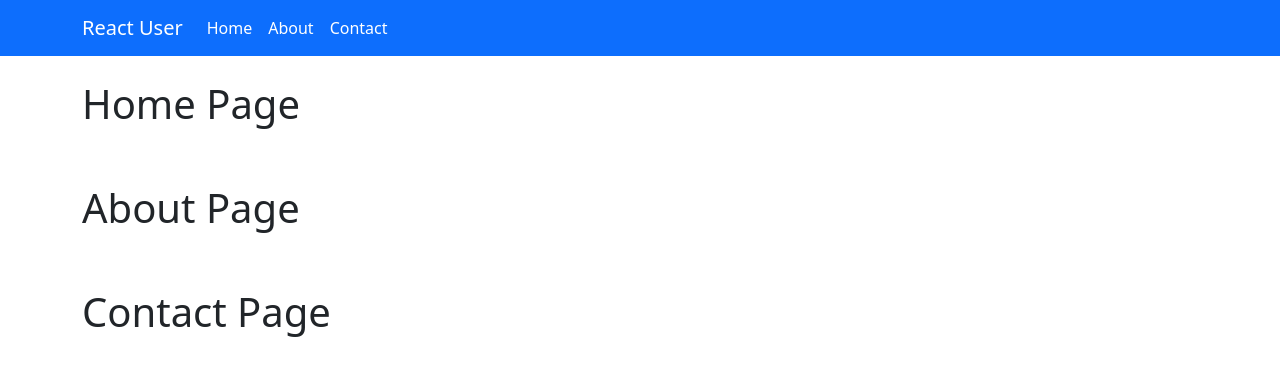
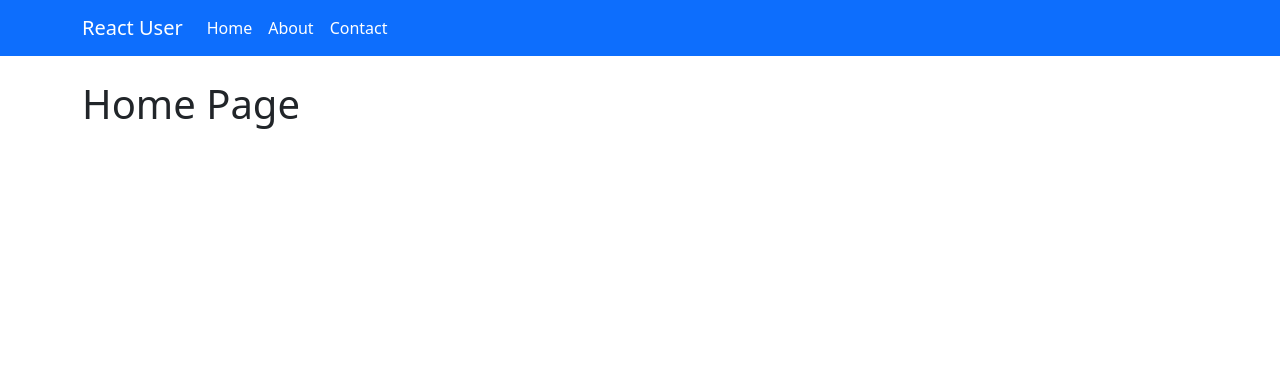
Before and after one commit to sabrina-32-SUST/CRUD-ASSIGNMENT, a React (Create React App) app in the folder assignment/: page / in a window 1280 px wide. Shown: the top 376 px of the page. Built offline with nearby package versions, Linux system fonts and the light colour scheme.

Commit message:
routing  added

```diff
--- a/assignment/package.json
+++ b/assignment/package.json
@@ -9,6 +9,7 @@
     "bootstrap": "^5.1.1",
     "react": "^17.0.2",
     "react-dom": "^17.0.2",
+    "react-router-dom": "^5.3.0",
     "react-scripts": "4.0.3",
     "web-vitals": "^1.1.2"
   },
--- a/assignment/src/App.js
+++ b/assignment/src/App.js
@@ -4,17 +4,25 @@ import Home from "./component/pages/Home";
 import About from './component/pages/About';
 import Contact from './component/pages/Contact';
 import Navbar from './component/layout/navbar';
+import { BrowserRouter as Router, Route, Switch } from 'react-router-dom';
+
 function App() {
   return (
-    <div className="App">
+    <Router>
+      <div className="App">
 
-<Navbar />
-     <Home />
-     <About />
-     <Contact />
+        <Navbar />
 
+        <Switch>
+          <Route exact path="/" component = {Home} />
 
-    </div>
+          <Route exact path="/" component = {About} />
+          <Route exact path="/" component = {Contact} />
+
+          </Switch>
+
+      </div>
+    </Router>
   );
 }
 
--- a/assignment/src/component/layout/navbar.js
+++ b/assignment/src/component/layout/navbar.js
@@ -13,13 +13,13 @@ const Navbar = () => {
                 <div class="collapse navbar-collapse"  >
                     <ul class="navbar-nav me-auto mb-2 mb-lg-0">
                         <li class="nav-item">
-                            <a class="nav-link active" aria-current="page" href="#">Home</a>
+                            <a class="nav-link active" aria-current="page" href="\home">Home</a>
                         </li>
                         <li class="nav-item">
-                            <a class="nav-link active" aria-current="page" href="#">About</a>
+                            <a class="nav-link active" aria-current="page" href="\about">About</a>
                         </li>
                         <li class="nav-item">
-                            <a class="nav-link active" aria-current="page" href="#">Contact</a>
+                            <a class="nav-link active" aria-current="page" href="\contact">Contact</a>
                         </li>
 
                     </ul>
```
Also changed, not shown: 1 other file (tests, documents, lock files or other folders).
